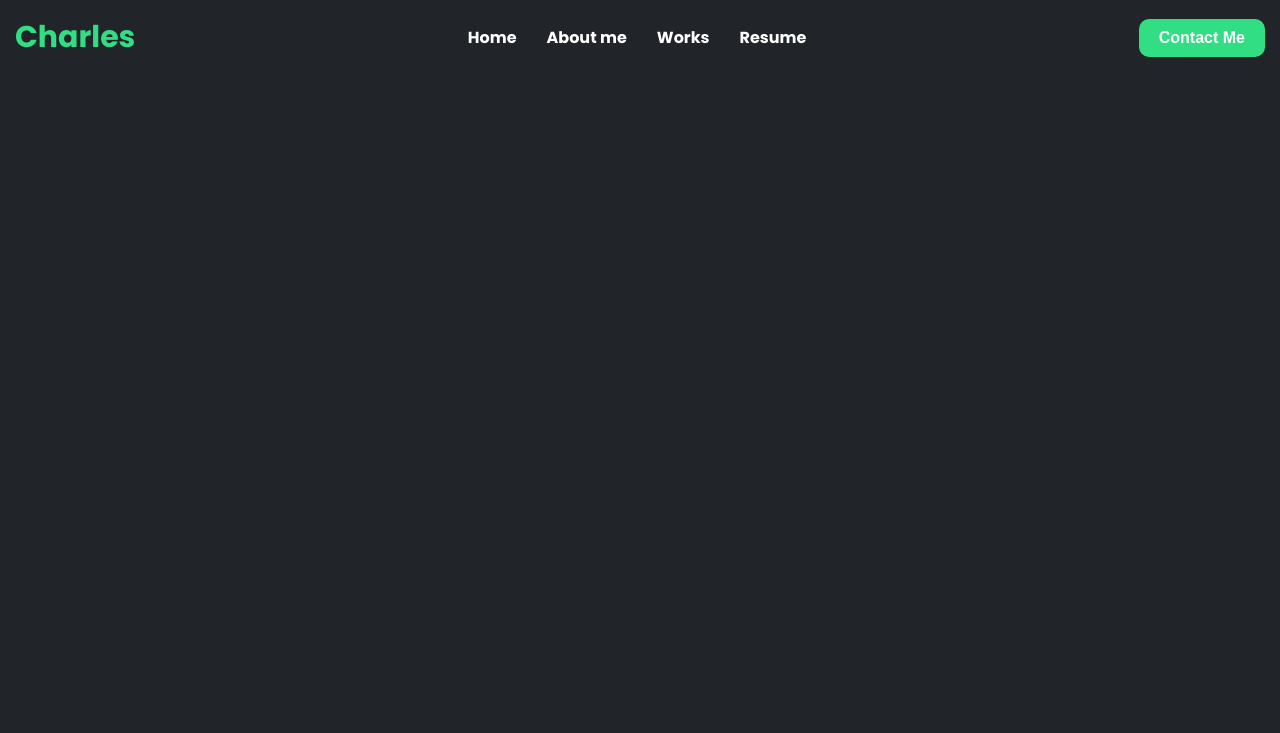
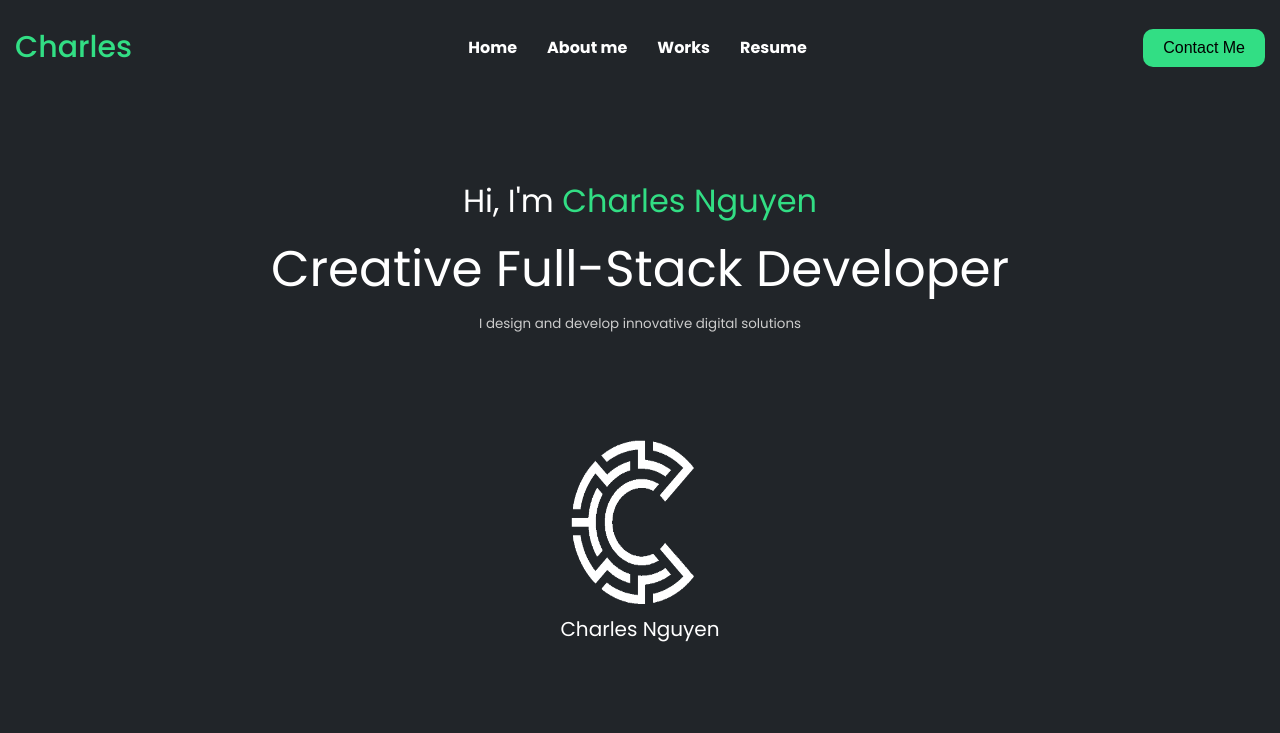
Before and after one commit to swe-thinhnguyen1701/my-portfolio, a plain HTML site: page index.html in a window 1280 px wide. Drawn offline with Linux system fonts and the light colour scheme.

Commit message:
add greeting section

```diff
--- a/css/style.css
+++ b/css/style.css
@@ -1,136 +1,164 @@
-:root{
+:root {
   --background-color: #212529;
-  --primary-color: #32de84;
-  --secondary-color: #fff;
+  --font-green-color: #32de84;
+  --font-white-color: #fff;
+  --font-grey-color: #ccc;
   --dark-green: #1bc26c;
 }
 
-*{
+* {
   margin: 0;
   padding: 0;
   box-sizing: border-box;
 }
 
-html{
+html {
   font-size: 62.5%;
   font-family: "Poppins", sans-serif;
 }
 
-body{
+body {
   background-color: var(--background-color);
   font-size: 1.2rem;
-  max-width: 1400px;
+  max-width: 1300px;
+  color: var(--font-white-color);
 }
 
-@media screen and (min-width: 1024px){
-  body{
+header, main{
+  margin-bottom: 20px;
+}
+
+main, footer{
+  padding: 0 10px;
+}
+
+@media screen and (min-width: 1024px) {
+  body {
     margin: 0 auto;
+    font-size: 1.34rem;
   }
 }
 
+@media screen and (min-width: 768px){
+  header, main, footer {
+    padding: 0 15px;
+  }
+
+  header{
+    margin-top: 10px;
+  }
+}
+
+.green-color{
+  color: var(--font-green-color);
+}
+
 /* LIST */
-.list{
+.list {
   margin: 0;
   padding: 0;
 }
 
-.list-inline{
+.list-inline {
   display: flex;
 
 }
 
-.list-item{
+.list-item {
   list-style: none;
 }
 
-.list-inline .list-item{
+.list-inline .list-item {
   margin-right: 20px;
 }
 
-.list-inline .list-item:last-child{
+.list-inline .list-item:last-child {
   margin: 0;
 }
 
 /* LINK */
-.link{
-  color: var(--secondary-color);
+.link {
+  color: var(--font-white-color);
   text-decoration: none;
 }
 
-.link:visited{
-  color: var(--secondary-color);
+.link:visited {
+  color: var(--font-white-color);
 }
 
 /* BUTTON */
-.btn{
-   padding: 10px 20px;
-   border-radius: 10px;
-   border: 0;
+.btn {
+  padding: 10px 20px;
+  border-radius: 10px;
+  border: 0;
 }
 
-.btn:hover{
+.btn:hover {
   cursor: pointer;
 }
 
-.contact-me-btn{
-  background-color: var(--primary-color);
-  color: white;
-  font-weight: bold;
+.contact-me-btn {
+  background-color: var(--font-green-color);
   transition: background-color 0.3 ease;
 }
 
-.contact-me-btn:hover{
+.contact-me-btn:hover {
   background-color: var(--dark-green);
 }
 
 /* NAV BAR */
-.nav-my-name{
+.nav-my-name {
+  font-size: 3rem;
+  font-weight: 500;
   display: none;
 }
 
-nav .contact-me-btn{
+nav .contact-me-btn {
   display: none;
 }
 
-nav{
+nav {
   padding-top: 15px;
   display: flex;
   align-items: center;
   justify-content: center;
-  color: var(--secondary-color);
+  color: var(--font-white-color);
 }
 
-nav .list-item .link{
+nav .list-item .link {
   font-size: 1.3rem;
   font-weight: bold;
   transition: all 0.3s ease;
 }
 
-nav .list-item:hover .link{
-  color: var(--primary-color);
+nav .list-item:hover .link {
+  color: var(--font-green-color);
 }
 
-@media screen and (min-width: 768px){
-  nav{
+@media screen and (min-width: 768px) {
+  nav {
     justify-content: space-between;
-    padding: 15px;
   }
-  .nav-my-name{
+
+  .nav-my-name {
     display: inline-block;
-    font-size: 3rem;
-    color: var(--primary-color);
+    color: var(--font-green-color);
   }
-  nav .contact-me-btn{
+
+  nav .contact-me-btn {
     display: inline-block;
   }
 
-  nav .link, nav .contact-me-btn{
+  nav .link,
+  nav .contact-me-btn {
     font-size: 1.4rem;
   }
 }
 
-@media screen and (min-width: 1024px){
-  nav .list-item .link, nav .contact-me-btn{
+@media screen and (min-width: 1024px) {
+
+  nav .list-item .link,
+  nav .contact-me-btn {
     font-size: 1.6rem;
   }
 
@@ -138,3 +166,68 @@ nav .list-item:hover .link{
     margin-right: 30px;
   }
 }
+
+/* GREETING */
+.greeting{
+  display: flex;
+  flex-direction: column;
+  justify-content: center;
+  align-items: center;
+  height: 80vh;
+}
+
+.greeting-name{
+  font-size: 1.6rem;
+}
+
+.greeting-job-position{
+  font-size: 2rem;
+  margin: 7px 0;
+}
+
+.greeting p {
+  color: var(--font-grey-color);
+}
+
+@media screen and (min-width: 768px){
+  .greeting-name{
+    font-size: 2.2rem;
+  }
+
+  .greeting-job-position{
+    font-size: 4rem;
+  }
+}
+
+@media screen and (min-width: 1024px){
+  .greeting-name{
+    font-size: 3.2rem;
+  }
+
+  .greeting-job-position{
+    font-size: 5rem;
+  }
+}
+
+/* LOGO */
+.logo{
+  margin-top: 60px;
+  display: flex;
+  flex-direction: column;
+  align-items: center;
+}
+
+.logo-img{
+  height: 180px;
+  width: 180px;
+}
+
+.logo-text{
+  font-size: 2rem;
+}
+
+@media screen and (min-width: 1024px){
+  .logo{
+    margin-top: 100px;
+  }
+}
--- a/index.html
+++ b/index.html
@@ -36,6 +36,17 @@
       <button class="btn contact-me-btn">Contact Me</button>
     </nav>
   </header>
+  <main>
+    <section class="greeting">
+      <span class="greeting-name">Hi, I'm <span class="green-color">Charles Nguyen</span></span>
+      <span class="greeting-job-position">Creative Full-Stack Developer</span>
+      <p>I design and develop innovative digital solutions</p>
+      <span class="logo">
+        <img class="logo-img" src="./images/Charles-logo.webp" alt="">
+        <span class="logo-text">Charles Nguyen</span>
+      </span>
+    </section>
+  </main>
   <script src="https://kit.fontawesome.com/f5f3967918.js" crossorigin="anonymous"></script>
 </body>
 
```
Also changed, not shown: images/Charles-logo.webp (added).
